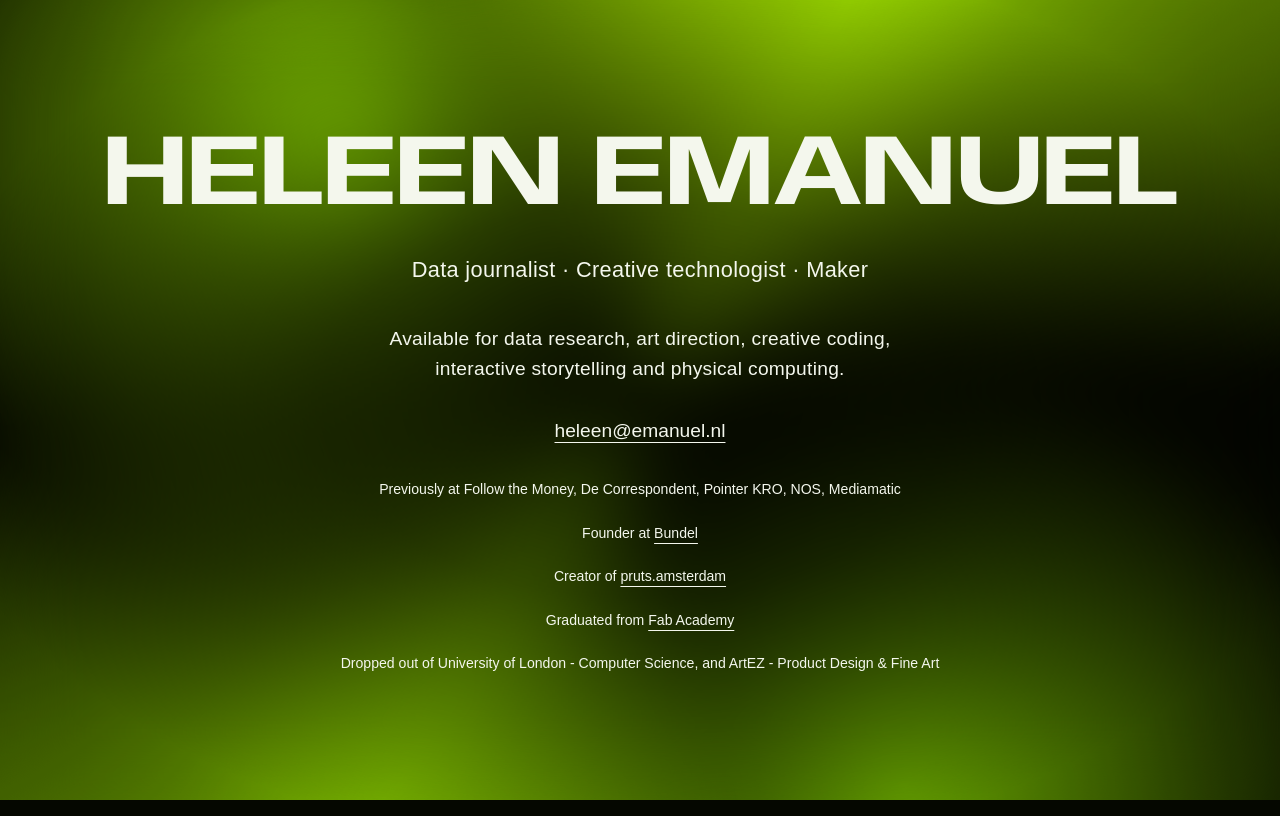
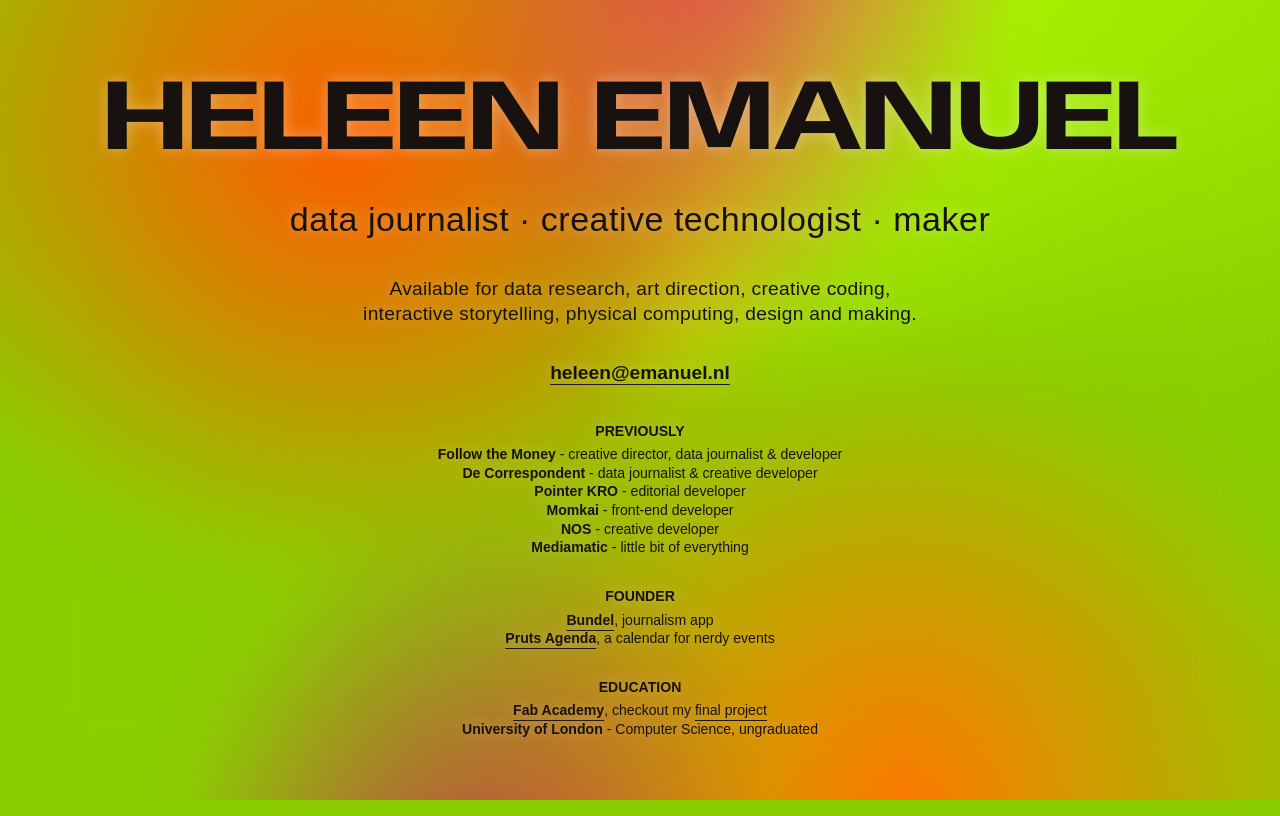
Before and after one commit to HeleenE/emanuel, a plain HTML site: page index.html in a window 1280 px wide. Drawn offline with Linux system fonts and the light colour scheme.

Commit message:
Updates to design and content

```diff
--- a/index.html
+++ b/index.html
@@ -5,7 +5,7 @@
   <meta name="viewport" content="width=device-width, initial-scale=1.0" />
   <meta name="description" content="Heleen Emanuel - data journalist and creative technologist. Available for data research, art direction, creative coding, interactive storytelling and creative technology." />
   <title>Heleen Emanuel</title>
-  <link rel="stylesheet" href="styles.css?v=2" />
+  <link rel="stylesheet" href="styles.css?v=5" />
   <script src="script.js" defer></script>
 </head>
 <body>
@@ -17,20 +17,34 @@
   </div>
   <main>
     <h1>Heleen Emanuel</h1>
-    <p class="roles">Data journalist · Creative technologist · Maker</p>
-    <p class="available">Available for data research, art direction, creative coding,<br class="desktop-break" /> interactive storytelling and physical computing.</p>
-    <a href="mailto:heleen@emanuel.nl">heleen@emanuel.nl</a>
+    <p class="roles">data journalist · creative technologist · maker</p>
+    <p class="available">Available for data research, art direction, creative coding,<br class="desktop-break" /> interactive storytelling, physical computing, design and making.</p>
+    <b><a href="mailto:heleen@emanuel.nl">heleen@emanuel.nl</a></b>
     <div class="background">
       <section aria-labelledby="previously-heading">
-        <p><span class="background-label" id="previously-heading">Previously at</span> Follow the Money, De Correspondent, Pointer KRO, NOS, Mediamatic</p>
+        <h2 id="previously-heading">Previously</h2>
+        <ul class="previous-roles">
+          <li><b>Follow the Money</b> - creative director, data journalist &amp; developer</li>
+          <li><b>De Correspondent</b> - data journalist &amp; creative developer</li>
+          <li><b>Pointer KRO</b> - editorial developer</li>
+          <li><b>Momkai</b> - front-end developer</li>
+          <li><b>NOS</b> - creative developer</li>
+          <li><b>Mediamatic</b> - little bit of everything</li>
+        </ul>
       </section>
-      <p>Founder at <a href="https://bundel.app">Bundel</a></p>
-      <p>Creator of <a href="https://pruts.amsterdam">pruts.amsterdam</a></p>
-      <section aria-labelledby="graduated-heading">
-        <p><span class="background-label" id="graduated-heading">Graduated from</span> <a href="https://fabacademy.org/2026/labs/waag/students/heleen-emanuel/">Fab Academy</a></p>
+      <section aria-labelledby="founder-heading">
+        <h2 id="founder-heading">Founder</h2>
+        <ul>
+          <li><b><a href="https://bundel.app">Bundel</a></b>, journalism app</li>
+          <li><b><a href="https://pruts.amsterdam">Pruts Agenda</a></b>, a calendar for nerdy events </li>
+        </ul>
       </section>
-      <section aria-labelledby="dropout-heading">
-        <p><span class="background-label" id="dropout-heading">Dropped out of</span> University of London - Computer Science, and ArtEZ - Product Design &amp; Fine Art</p>
+      <section aria-labelledby="education-heading">
+        <h2 id="education-heading">Education</h2>
+        <ul>
+        <li><b><a href="https://fabacademy.org/2026/labs/waag/students/heleen-emanuel/">Fab Academy</a></b>, checkout my <a href="https://fabacademy.org/2026/labs/waag/students/heleen-emanuel/final-project/" target="_blank">final project</a></li>
+        <li><b>University of London</b> - Computer Science, ungraduated</li>
+      </ul>
       </section>
     </div>
   </main>
--- a/styles.css
+++ b/styles.css
@@ -8,23 +8,27 @@
 }
 
 * { box-sizing: border-box; }
-:root { font-family: Arial, Helvetica, sans-serif; color: #f4f7ed; background: #050700; }
-body { margin: 0; min-height: 100svh; display: grid; place-items: center; }
-.light-field { position: fixed; inset: 0; overflow: hidden; z-index: -1; background: #050700; }
+:root { font-family: Arial, Helvetica, sans-serif; color: #17120f; background: #8ace00; }
+body { margin: 0; min-height: 100svh; display: grid; place-items: center; text-shadow: 0px 0px 16px #ffffff5e; }
+.light-field { position: fixed; inset: 0; overflow: hidden; z-index: -1; background: #8ace00; }
 .light { position: absolute; width: 115vmax; height: 115vmax; left: calc(50% - 57.5vmax); top: calc(50% - 57.5vmax); will-change: transform; }
 .light-one { background: conic-gradient(from 20deg, transparent 0deg 35deg, #8ace00 80deg, transparent 135deg 205deg, #b2ff00 255deg, transparent 315deg); animation: turn 16s linear infinite; }
-.light-two { background: radial-gradient(ellipse at 28% 36%, #a6ff00 0%, #8ace00aa 12%, transparent 33%), radial-gradient(ellipse at 75% 70%, #75b900 0%, transparent 30%); animation: sweep 11s ease-in-out infinite alternate; }
-.light-three { background: radial-gradient(ellipse at 50% 15%, #bcff00 0%, transparent 27%), radial-gradient(ellipse at 45% 88%, #8ace00 0%, transparent 25%); animation: breathe 9s ease-in-out infinite alternate; }
-.diffuser { position: absolute; inset: 0; backdrop-filter: blur(38px); background: radial-gradient(ellipse at center, #000c 0%, #0009 35%, #0002 80%); }
+.light-two { background: radial-gradient(ellipse at 28% 36%, #ff5a00 0%, #ff5a00aa 12%, transparent 33%), radial-gradient(ellipse at 75% 70%, #ff7800 0%, transparent 30%); animation: sweep 11s ease-in-out infinite alternate; }
+.light-three { background: radial-gradient(ellipse at 50% 15%, #ff007f 0%, transparent 27%), radial-gradient(ellipse at 45% 88%, #d9006c 0%, transparent 25%); animation: breathe 9s ease-in-out infinite alternate; }
+.diffuser { position: absolute; inset: 0; backdrop-filter: blur(38px); background: transparent; }
 main { min-width: 0; width: 100%; padding: 70px 24px; text-align: center; }
+section { margin-bottom: 10px; }
 h1 { text-transform: uppercase; font-family: "Anybody", Arial, sans-serif; margin: 0; font-size: clamp(42px, 7.8vw, 120px); line-height: 1.05; font-weight: 700; font-stretch: 125%; font-variation-settings: "wdth" 125; letter-spacing: -0.04em; }
+h2 { text-transform: uppercase; margin: 0 0 6px; font-size: inherit; font-weight: 600; }
 p { margin: 0; }
-.roles { margin-top: 24px; font-size: clamp(16px, 1.7vw, 24px); line-height: 1.5; letter-spacing: 0.015em; }
-.available { margin: 37px auto 0; max-width: 650px; font-size: clamp(16px, 1.5vw, 21px); line-height: 1.6; letter-spacing: 0.015em; }
-a { display: inline-block; margin-top: 35px; color: inherit; font-size: clamp(17px, 1.5vw, 21px); text-decoration-thickness: 1px; text-underline-offset: 5px; }
+.roles { margin-top: 24px; font-size: clamp(24px, 2.7vw, 34px); line-height: 1.2; letter-spacing: 0.015em; }
+.available { margin: 37px auto 0; max-width: 650px; font-size: clamp(16px, 1.5vw, 21px); line-height: 1.3; letter-spacing: 0.015em; }
+a { display: inline-block; margin-top: 35px; color: inherit; font-size: clamp(16px, 1.5vw, 21px); text-decoration-thickness: 1px; text-underline-offset: 5px; }
 a:hover { text-decoration-thickness: 2px; }
-a:focus-visible { outline: 2px solid #b2ff00; outline-offset: 8px; }
+a:focus-visible { outline: 2px solid currentColor; outline-offset: 8px; }
 ::selection { background: #b2ff00; color: #000; }
+ul { list-style: none; padding: 0; margin: 0; display: grid; gap: 6px; }
+li { line-height: 0.9; }
 @keyframes sweep { from { transform: translate(-12%, 8%) rotate(-25deg); } to { transform: translate(12%, -8%) rotate(65deg); } }
 @keyframes turn { to { transform: rotate(360deg); } }
 @keyframes breathe { from { transform: rotate(-25deg) scale(0.85); opacity: 0.5; } to { transform: rotate(35deg) scale(1.25); opacity: 1; } }
```
